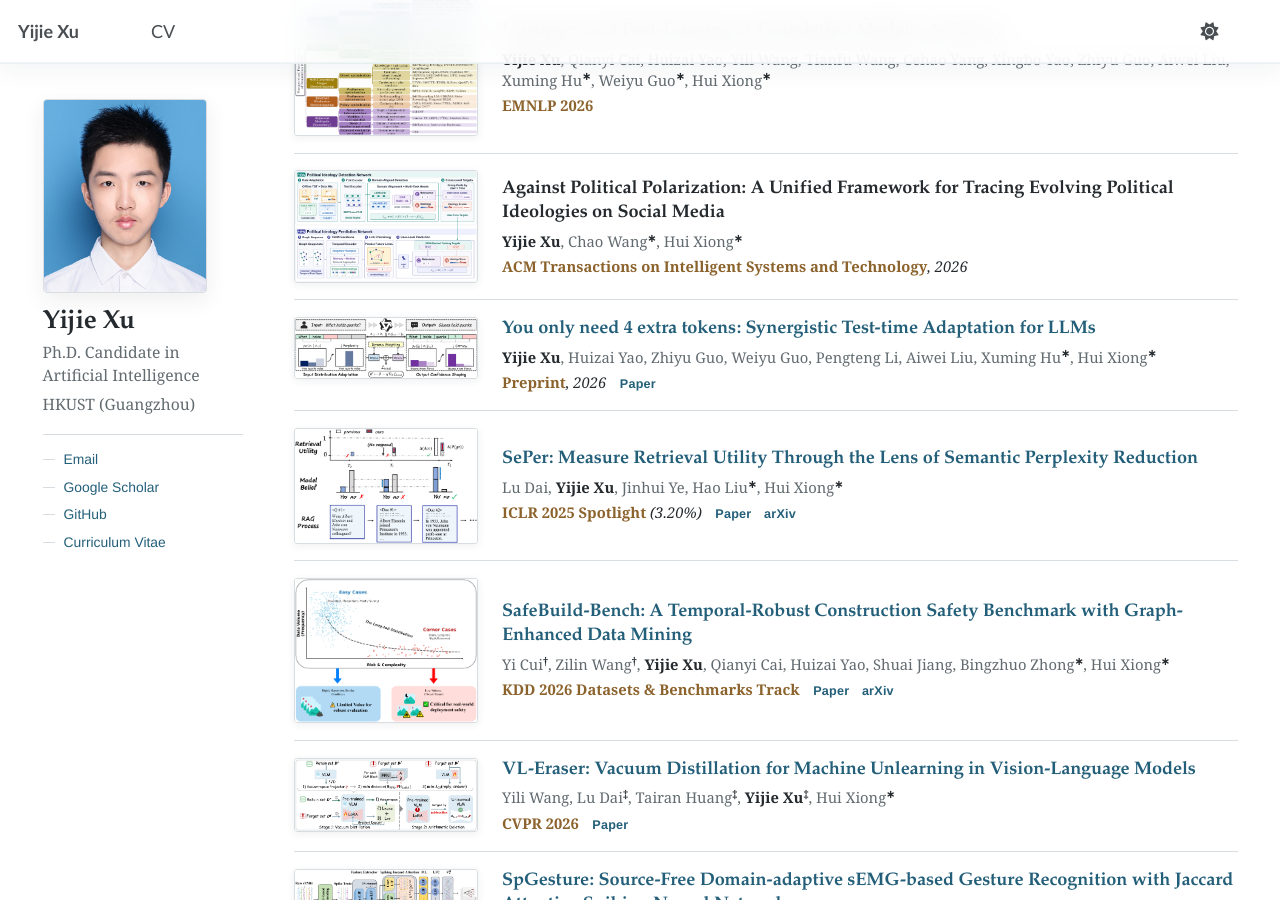
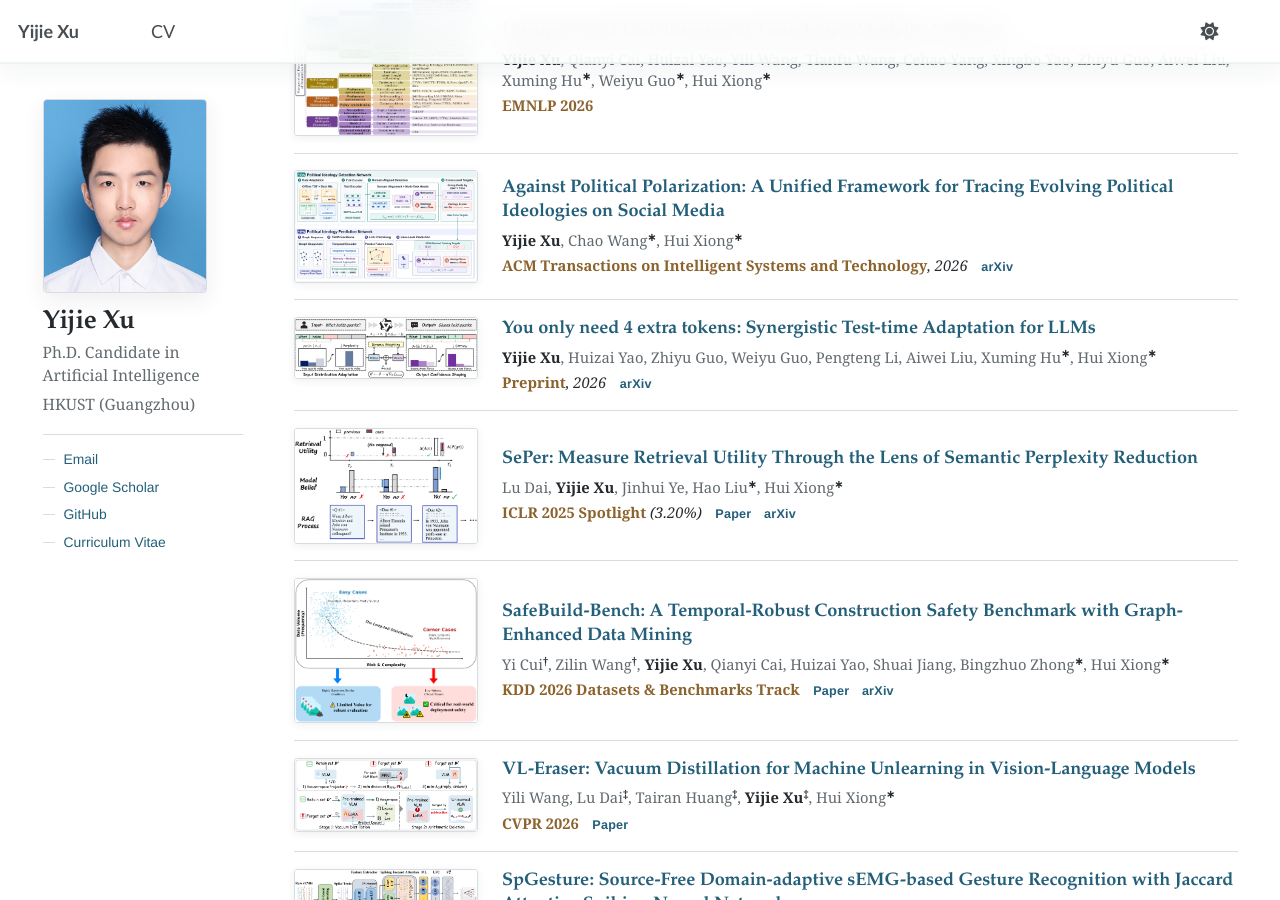
Before and after one commit to yeahjack/yeahjack.github.io, a Jekyll site: the page built from _pages/about.md, in a window 1280 px wide and 900 px high, scrolled down 875 px. Built offline with Jekyll 4.4.1, drawn with Linux system fonts in a browser that asks for light colours; a script that is not in the unit is left out.

Commit message:
Update selected publication arXiv links

```diff
--- a/_pages/about.md
+++ b/_pages/about.md
@@ -575,15 +575,16 @@
         </article>
 
         <article class="academic-pub">
-          <div class="academic-pub__figure" role="img" aria-label="Method framework for political ideology detection and prediction" tabindex="0">
+          <a class="academic-pub__figure" href="https://arxiv.org/abs/2608.17987" aria-label="View Against Political Polarization">
             <img class="academic-pub__thumbnail" src="/images/home/tist-method.webp?v=3" alt="TSN4PI framework with political ideology detection and prediction networks">
             <img class="academic-pub__preview" src="/images/home/tist-method.webp?v=3" alt="" aria-hidden="true">
-          </div>
+          </a>
           <div class="academic-pub__content">
-            <h3 class="academic-pub__title">Against Political Polarization: A Unified Framework for Tracing Evolving Political Ideologies on Social Media</h3>
+            <h3 class="academic-pub__title"><a href="https://arxiv.org/abs/2608.17987">Against Political Polarization: A Unified Framework for Tracing Evolving Political Ideologies on Social Media</a></h3>
             <p class="academic-pub__authors"><strong>Yijie Xu</strong>, Chao Wang<sup>∗</sup>, Hui Xiong<sup>∗</sup></p>
             <div class="academic-pub__meta">
               <p class="academic-pub__venue"><strong>ACM Transactions on Intelligent Systems and Technology</strong>, 2026</p>
+              <div class="academic-pub__links"><a href="https://arxiv.org/abs/2608.17987">arXiv</a></div>
             </div>
           </div>
         </article>
@@ -598,7 +599,7 @@
             <p class="academic-pub__authors"><strong>Yijie Xu</strong>, Huizai Yao, Zhiyu Guo, Weiyu Guo, Pengteng Li, Aiwei Liu, Xuming Hu<sup>∗</sup>, Hui Xiong<sup>∗</sup></p>
             <div class="academic-pub__meta">
               <p class="academic-pub__venue"><strong>Preprint</strong>, 2026</p>
-              <div class="academic-pub__links"><a href="https://arxiv.org/abs/2603.15381">Paper</a></div>
+              <div class="academic-pub__links"><a href="https://arxiv.org/abs/2603.15381">arXiv</a></div>
             </div>
           </div>
         </article>
```
